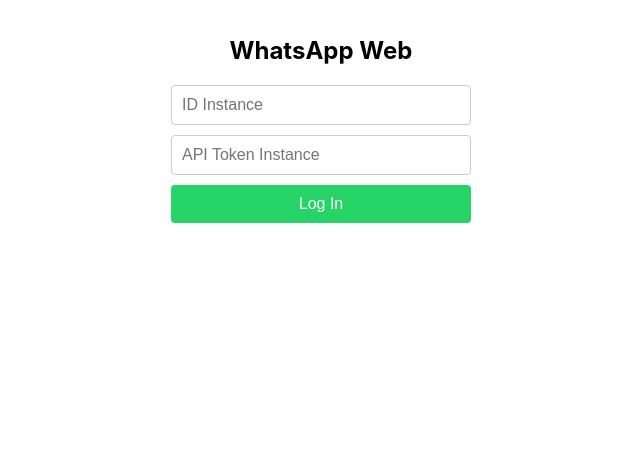
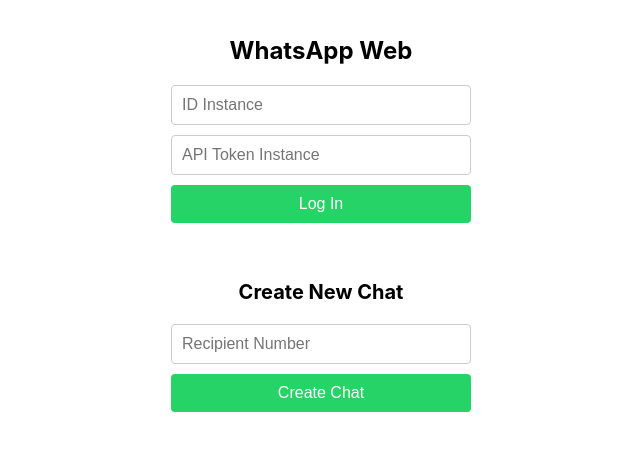
Before and after one commit to harnblaze/whatsapp-app, a React (Create React App) app: page / in a window 1280 px wide. Shown: the top 450 px of the page, without its empty margins (319-959 px from the left). Built offline with nearby package versions, Linux system fonts and the light colour scheme.

Commit message:
add RecipientForm

```diff
--- a/src/App.tsx
+++ b/src/App.tsx
@@ -1,10 +1,12 @@
 import React from "react";
 import Index from "./components/CredentialsForm";
+import RecipientForm from "./components/RecipientForm";
 
 function App() {
   return (
     <div className="App">
       <Index />
+      <RecipientForm />
     </div>
   );
 }
--- /dev/null
+++ b/src/components/RecipientForm/RecipientForm.module.css
@@ -0,0 +1,44 @@
+.container {
+    display: flex;
+    flex-direction: column;
+    align-items: center;
+    padding: 20px;
+}
+
+.title {
+    font-size: 20px;
+    font-weight: bold;
+    margin-bottom: 20px;
+}
+
+.form {
+    display: flex;
+    flex-direction: column;
+    width: 300px;
+}
+
+.input {
+    padding: 10px;
+    margin-bottom: 10px;
+    border: 1px solid #ccc;
+    border-radius: 4px;
+    font-size: 16px;
+}
+
+.submitButton {
+    padding: 10px;
+    background-color: #25d366;
+    color: #fff;
+    border: none;
+    border-radius: 4px;
+    font-size: 16px;
+    cursor: pointer;
+}
+
+.submitButton:hover {
+    background-color: #128c7e;
+}
+
+.submitButton:focus {
+    outline: none;
+}
--- /dev/null
+++ b/src/components/RecipientForm/index.tsx
@@ -0,0 +1,38 @@
+import React, { FormEvent, useState } from "react";
+import { useDispatch } from "react-redux";
+import { createChat } from "../../store/slices//chatSlice";
+import styles from "./RecipientForm.module.css";
+
+const RecipientForm = () => {
+  const dispatch = useDispatch();
+  const [recipientNumber, setRecipientNumber] = useState("");
+
+  const handleSubmit = (e: FormEvent<HTMLFormElement>) => {
+    e.preventDefault();
+    if (recipientNumber) {
+      dispatch(createChat(recipientNumber));
+      setRecipientNumber("");
+    }
+  };
+
+  return (
+    <div className={styles.container}>
+      <h2 className={styles.title}>Create New Chat</h2>
+      <form className={styles.form} onSubmit={handleSubmit}>
+        <input
+          type="text"
+          placeholder="Recipient Number"
+          className={styles.input}
+          value={recipientNumber}
+          onChange={(e) => setRecipientNumber(e.target.value)}
+          required
+        />
+        <button type="submit" className={styles.submitButton}>
+          Create Chat
+        </button>
+      </form>
+    </div>
+  );
+};
+
+export default RecipientForm;
```
